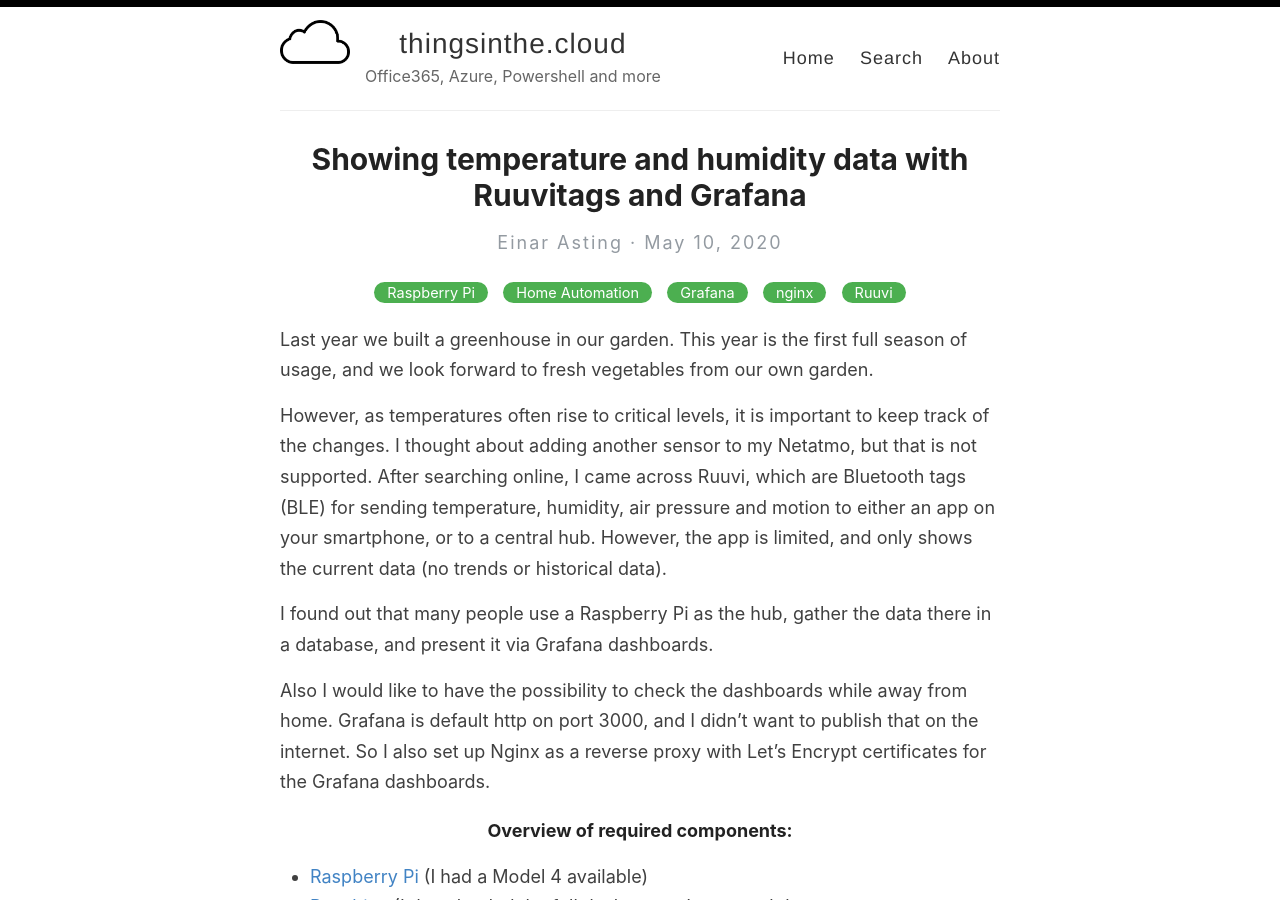
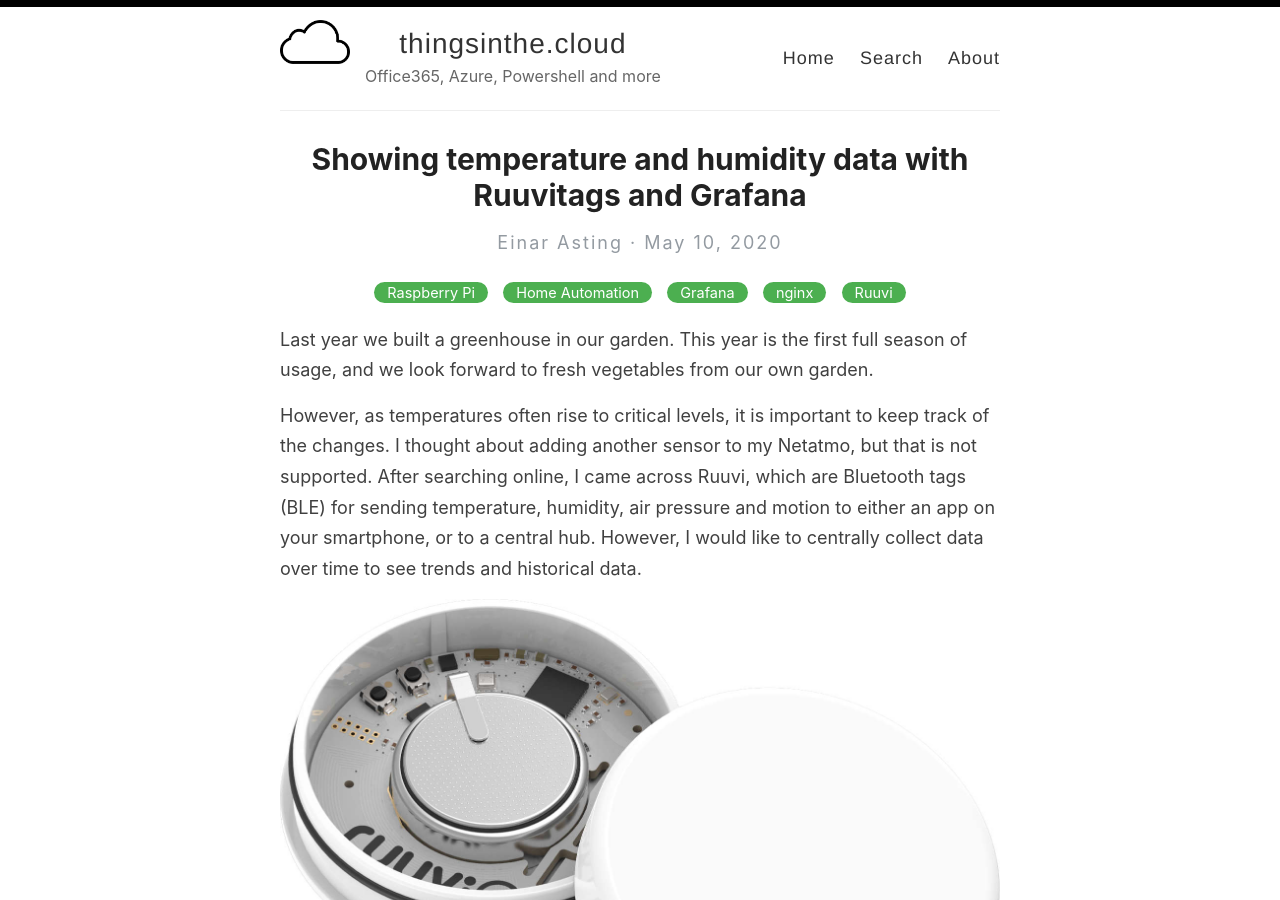
Before and after one commit to einast/einast.github.io, a Jekyll site: the page built from _posts/2020-05-10-RuuviRpiGrafanaNginx.md, in a window 1280 px wide and 900 px high. Built offline with Jekyll 4.4.1, drawn with Linux system fonts in a browser that asks for light colours.

Commit message:
Additions

```diff
--- a/_posts/2020-05-10-RuuviRpiGrafanaNginx.md
+++ b/_posts/2020-05-10-RuuviRpiGrafanaNginx.md
@@ -7,7 +7,9 @@ categories: [Raspberry Pi, Home Automation, Grafana, nginx, Ruuvi]
 
 Last year we built a greenhouse in our garden. This year is the first full season of usage, and we look forward to fresh vegetables from our own garden.
 
-However, as temperatures often rise to critical levels, it is important to keep track of the changes. I thought about adding another sensor to my Netatmo, but that is not supported. After searching online, I came across Ruuvi, which are Bluetooth  tags (BLE) for sending temperature, humidity, air pressure and motion to either an app on your smartphone, or to a central hub. However, the app is limited, and only shows the current data (no trends or historical data).
+However, as temperatures often rise to critical levels, it is important to keep track of the changes. I thought about adding another sensor to my Netatmo, but that is not supported. After searching online, I came across Ruuvi, which are Bluetooth  tags (BLE) for sending temperature, humidity, air pressure and motion to either an app on your smartphone, or to a central hub. However, I would like to centrally collect data over time to see trends and historical data.
+
+![](/images/ruuvitag.jpg)
 
 I found out that many people use a Raspberry Pi as the hub, gather the data there in a database, and present it via Grafana dashboards.
 
```
Also changed, not shown: images/ruuvitag.jpg (added).
